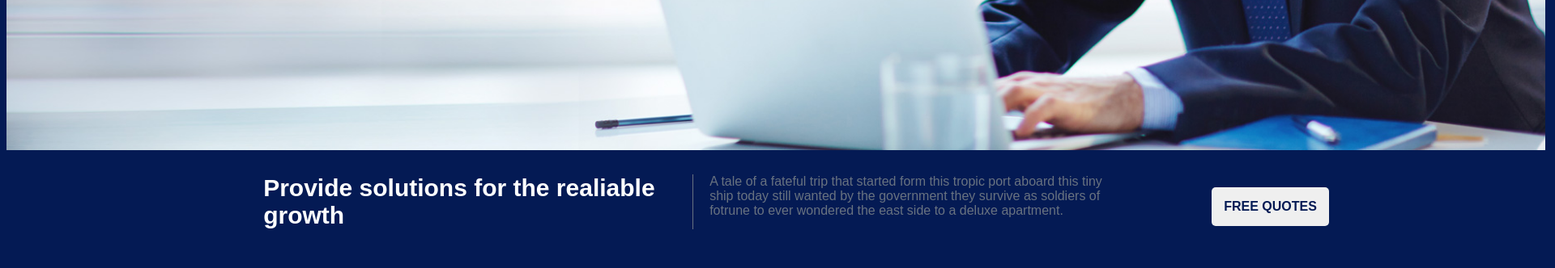
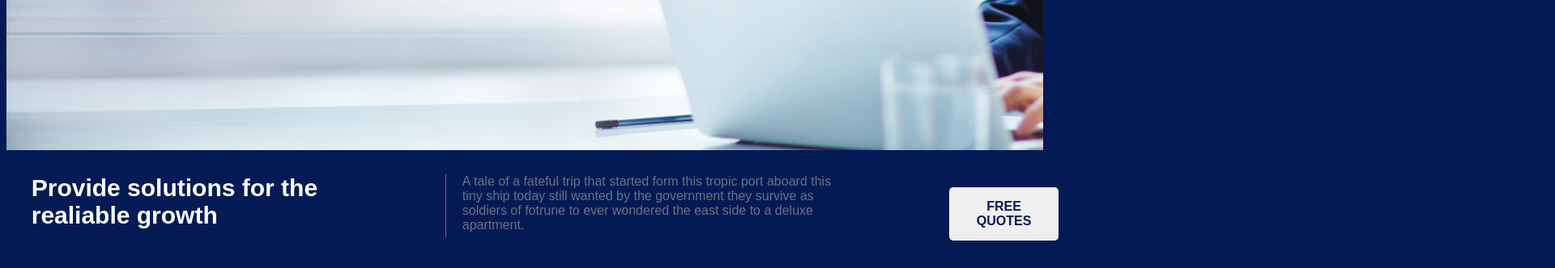
Before and after one commit to MCV2203/proyecto-business, a plain HTML site: page index.html in a window 1280 px wide. Shown: the part 792-1124 px from the top of the page at 81% size, 1920 px wide, since content can reach past the window. Drawn offline with Linux system fonts and the light colour scheme.

Commit message:
24/11/2025 2

```diff
--- a/estilos.css
+++ b/estilos.css
@@ -8,7 +8,7 @@ body {
   width: 100%;
   flex-direction: column;
   align-items: center;
-  width: 1900px;
+  max-width: 1900px;
   padding: 0px;
 }
 
@@ -50,7 +50,7 @@ header {
 }
 
 .container {
-  width: 1900px;
+  max-width: 1900px;
 }
 
 .flex {
@@ -91,7 +91,7 @@ header {
 .abajo {
   display: flex;
   justify-content: center;
-  width: 1900px;
+  max-width: 1900px;
   word-wrap: break-word;
 }
 
```
